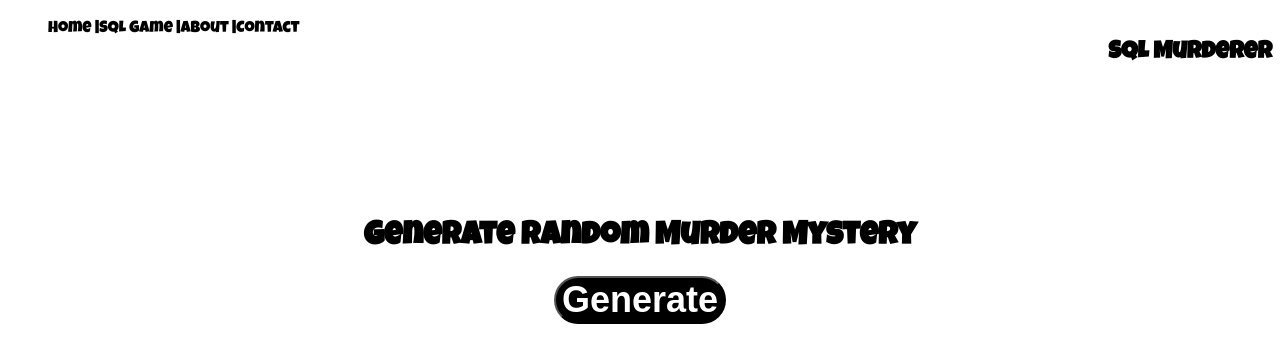
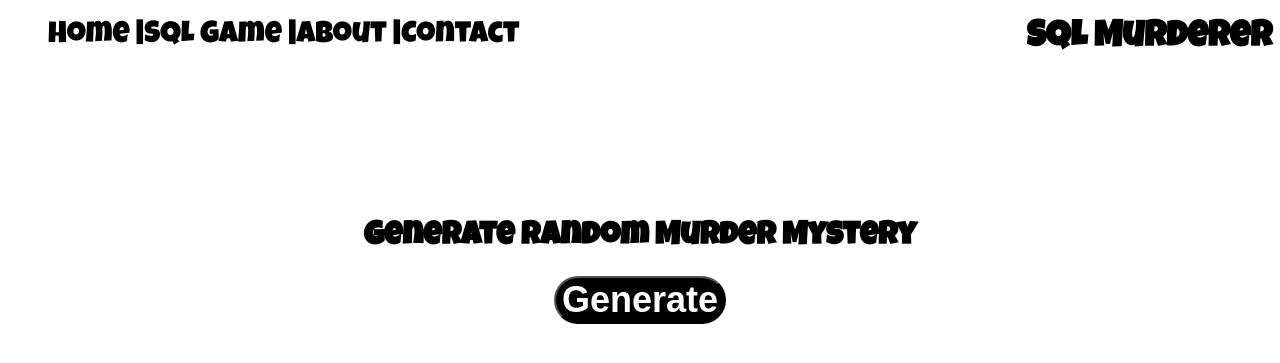
Before and after one commit to DovahKriaan/stage_murder_Mystery, a PHP site: page /html/home.html in a window 1280 px wide. Shown: the top 363 px of the page. Run offline with PHP 8.4, Linux system fonts and the light colour scheme.

Commit message:
css changes

```diff
--- a/css/master.css
+++ b/css/master.css
@@ -3,6 +3,7 @@ body {font-family: 'Luckiest Guy', cursive;}
 nav  ul li {
   list-style: none;
   float: left;
+  font-size: 30px;
 }
 
 ul li a{
@@ -11,6 +12,8 @@ ul li a{
 }
 header h2{
   float: right;
+  font-size: 36px;
+  margin-top: -0px;
 }
 main h1 {
   padding-top: 200px;
```
